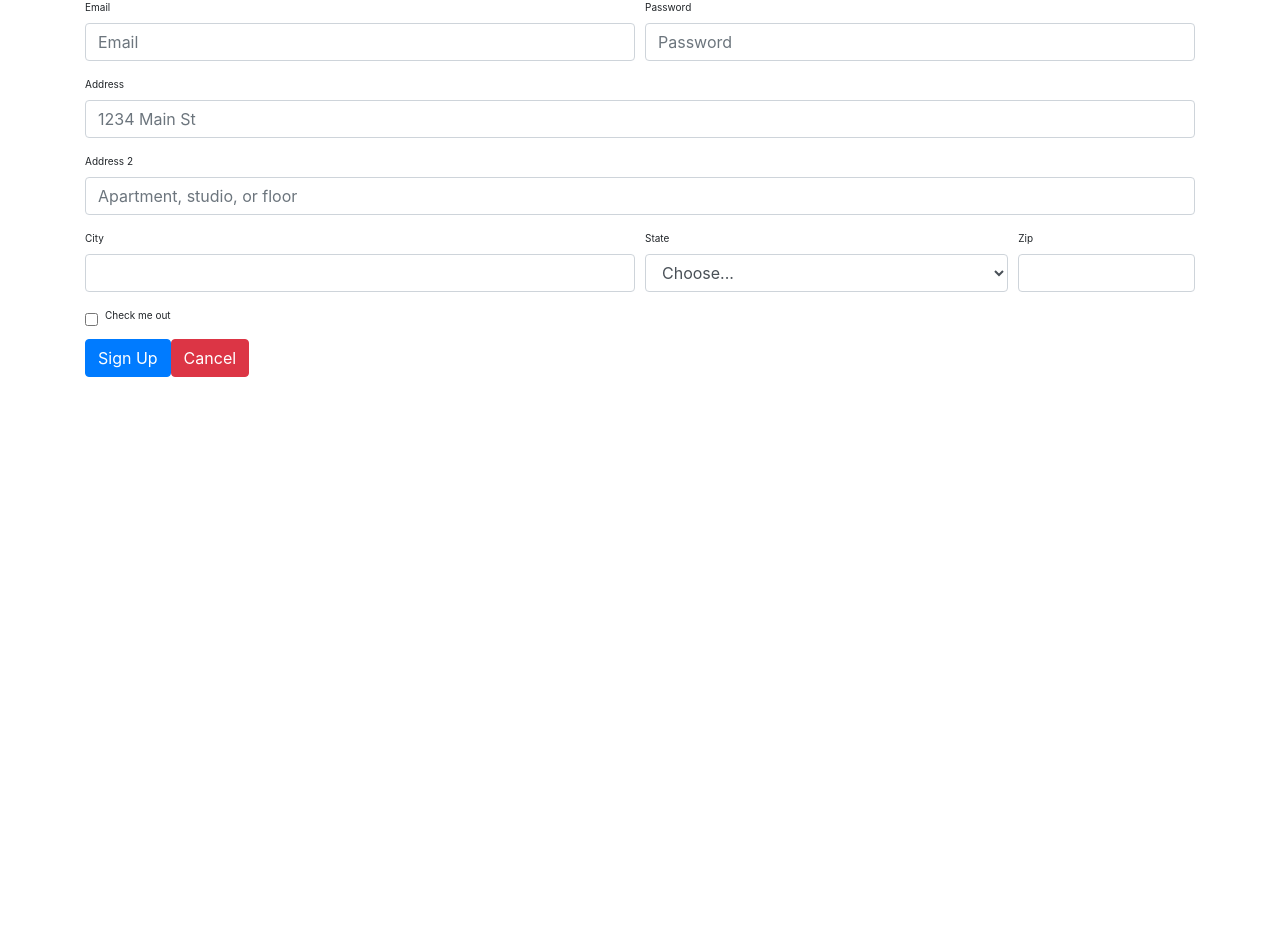
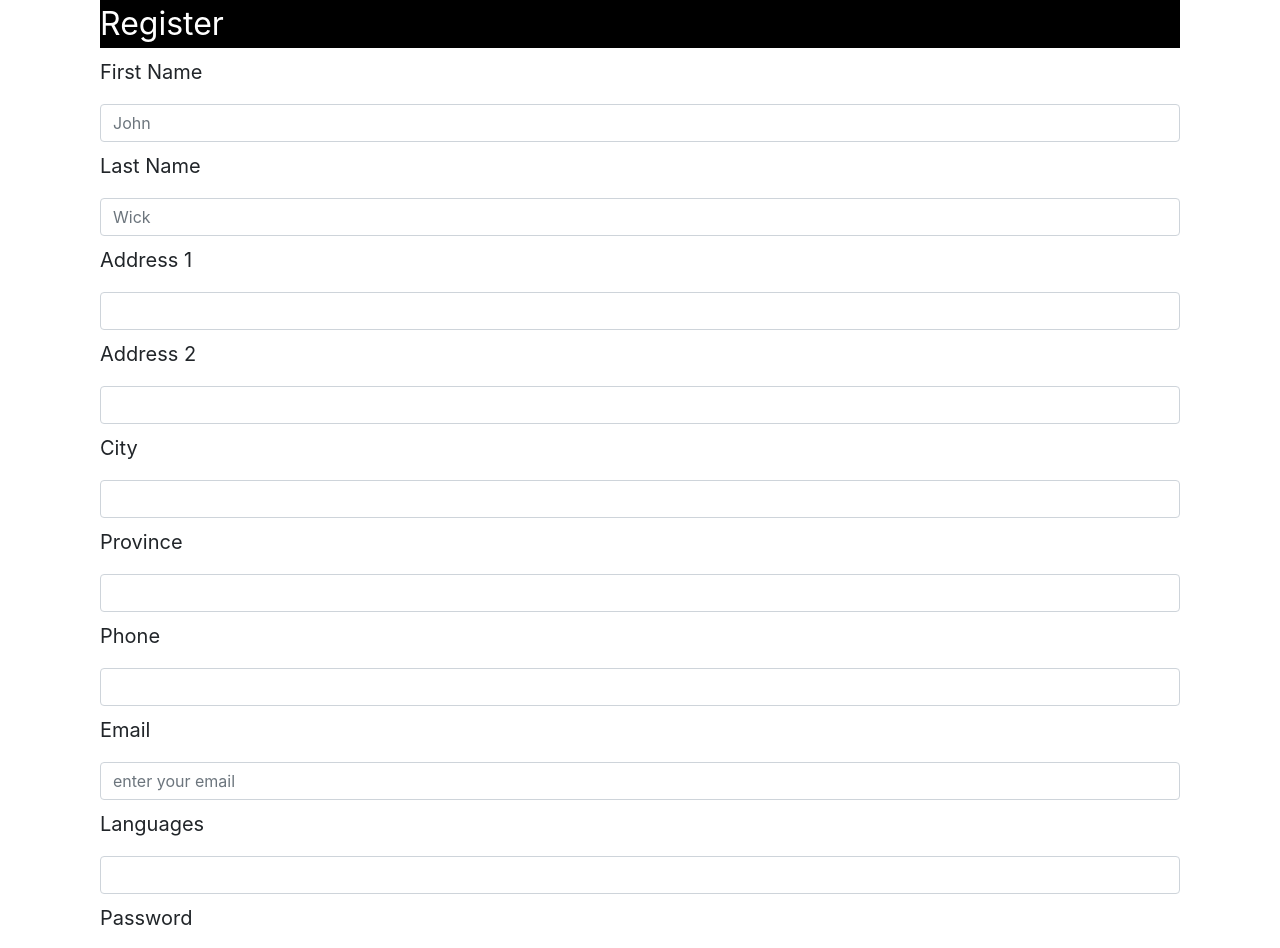
Before and after one commit to rafactor/people-connect, a React (Create React App) app in the folder client/: page /register in a window 1280 px wide. Shown: the top 948 px of the page. Before the commit the page ends 800 px from the top, so only its background shows below. Built offline with nearby package versions, Linux system fonts and the light colour scheme; a web font is replaced by a local one.

Commit message:
built register page without styling

```diff
--- a/client/src/components/forms.js
+++ b/client/src/components/forms.js
@@ -1,4 +1,6 @@
 import React from "react";
+import { useTranslation, withTranslation, Trans } from "react-i18next";
+import { Link } from "react-router-dom";
 
 export function Container({ fluid, children }) {
     return <div className={`container${fluid ? "-fluid" : ""}`}>{children}</div>;
@@ -34,19 +36,26 @@ export function Col({ size, children }) {
   }
 
  export function TextInput(props) {
+  const { t, i18n } = useTranslation();
+
     return (
       <div>
-        <label className="form-label col-form-label-lg" htmlFor={props.id}>{props.label}</label>
-        <input className={`form-control ${props.additionalClasses}`} {...props}/>
+        <label className="form-label col-form-label-lg"
+               htmlFor={props.id}>{t(props.label)}</label>
+        <input className={`form-control ${props.additionalClasses}`}
+               placeholder={`${t(props.placeholder)}`}
+               {...props}/>
       </div>
     );
   }
 
   export function Button(props) {
+    const { t, i18n } = useTranslation();
+
     return (
 
          <button className={`btn  btn-lg  ${props.additionalClasses}`} {...props}>
-                {props.label}
+                {t(props.label)}
           </button>
 
     )
@@ -54,6 +63,8 @@ export function Col({ size, children }) {
 
 
   export function Check(props) {
+    const { t, i18n } = useTranslation();
+
     return (
       <div className="form-group form-check">
         <input  type="checkbox"
@@ -61,7 +72,7 @@ export function Col({ size, children }) {
                 id={props.id}/>
         <label className="form-check-label col-form-label"
                for={props.id}>
-               {props.label}
+               {t(props.label)}
         </label>
       </div>
     )
--- /dev/null
+++ b/client/src/components/header.js
@@ -0,0 +1,42 @@
+import React from "react";
+import { useTranslation, withTranslation, Trans } from "react-i18next";
+
+
+export function NavBar(){
+    return(
+        <nav className="navbar navbar-expand-lg navbar-light bg-light">
+        <button className="navbar-toggler" type="button" data-toggle="collapse" data-target="#navbarTogglerDemo03" aria-controls="navbarTogglerDemo03" aria-expanded="false" aria-label="Toggle navigation">
+          <span className="navbar-toggler-icon"></span>
+        </button>
+        <a className="navbar-brand" href="#">Navbar</a>
+
+        <div className="collapse navbar-collapse" id="navbarTogglerDemo03">
+          <ul className="navbar-nav mr-auto mt-2 mt-lg-0">
+            <li className="nav-item active">
+              <a className="nav-link" href="#">Home <span className="sr-only">(current)</span></a>
+            </li>
+            <li className="nav-item">
+              <a className="nav-link" href="#">Link</a>
+            </li>
+            <li className="nav-item">
+              <a className="nav-link disabled" href="#" tabindex="-1" aria-disabled="true">Disabled</a>
+            </li>
+          </ul>
+          <form className="form-inline my-2 my-lg-0">
+            <input className="form-control mr-sm-2" type="search" placeholder="Search" aria-label="Search"/>
+            <button className="btn btn-outline-success my-2 my-sm-0" type="submit">Search</button>
+          </form>
+        </div>
+      </nav>
+    )
+}
+
+export function Header(props) {
+  const { t, i18n } = useTranslation();
+
+  return (
+    <div className="non-logged-header">
+      {t(props.heading)}
+    </div>
+  )
+}
--- a/client/src/translations/ar/common.json
+++ b/client/src/translations/ar/common.json
@@ -1,5 +1,6 @@
 {
     "Title": "تواصل الناس",
     "Subtitle":"ابحث عن مزود خدمة يتحدث لغتك",
-    "language": "لغة"
+    "language": "لغة",
+    "login":"تسجيل الدخول"
    }
--- a/client/src/translations/en/common.json
+++ b/client/src/translations/en/common.json
@@ -2,5 +2,13 @@
     "Title": "People Connect",
     "Subtitle":"Find a service provider who speaks <strong>your language</strong>",
     "language": "language",
-    "appName": "People Connect"
+    "appName": "People Connect",
+    "login":"login",
+    "Email":"Email",
+    "enter your email":"enter your email",
+    "Password":"Password",
+    "password":"password",
+    "Remember Me":"Remember Me",
+    "Sign In":"Sign In",
+    "Sign Up":"Sign Up"
   }
--- a/client/src/translations/pt/common.json
+++ b/client/src/translations/pt/common.json
@@ -1,5 +1,13 @@
 {
     "Title": "People Connect",
     "Subtitle":"Encontro um prestador de serviços que <strong>fala a sua língua</strong>",
-    "language": "idioma"
+    "language": "idioma",
+    "login":"entrar",
+    "Email":"E-mail",
+    "enter your email":"entre seu e-mail",
+    "Password":"Senha",
+    "password":"senha",
+    "Remember Me":"Lembrar senha",
+    "Sign In":"Entrar",
+    "Sign Up":"Registrar"
    }
--- a/client/src/translations/ua/common.json
+++ b/client/src/translations/ua/common.json
@@ -1,5 +1,6 @@
 {
     "Title": "Люди підключаються",
     "Subtitle":"Знайдіть постачальника послуг, який говорить вашою мовою",
-    "language": "мовою"
+    "language": "мовою",
+    "login":"Логін"
    }
--- a/client/src/views/common.scss
+++ b/client/src/views/common.scss
@@ -15,3 +15,9 @@
         // float: right;
     }
 }
+
+.non-logged-header{
+    background-color: black;
+    font-size: 2rem;
+    color:white;
+}
--- a/client/src/views/home.js
+++ b/client/src/views/home.js
@@ -109,12 +109,14 @@ function Page() {
   }
 
 function ActionButtons() {
+  const { t, i18n } = useTranslation();
+
   return (
     <div className="home-container__buttons">
       <Link type="button"
               className="btn btn-primary"
               to="/login"
-              >Login</Link>
+              >{t("login")}</Link>
         <Link type="button"
               className="btn btn-primary"
               to="/register"
--- a/client/src/views/login.js
+++ b/client/src/views/login.js
@@ -1,12 +1,18 @@
 import React, { Component } from "react";
+import { useTranslation, withTranslation, Trans } from "react-i18next";
+import { Container, FormValidation, FormRow, Col, TextInput, Button, Check } from "../components/forms"
+import { Header } from "../components/header";
 import { Link } from "react-router-dom";
-import { Container, FormValidation, FormRow, Col, TextInput, Button, Check } from "../components/forms"
+
 
 export default class Login extends Component {
     render() {
+        // const { t, i18n } = this.props;
+
         return (
             <div>
                 <Container>
+                    <Header heading="appName"/>
                     <FormValidation>
                         <FormRow>
                             <Col size="md-12">
@@ -24,15 +30,17 @@ export default class Login extends Component {
                                            />
                                 <Check label="Remember Me"
                                            id="login-check-remember"
-                                           type="password"
                                            additionalClasses="anotherclass"
                                            />
                                 </Col>
                         </FormRow>
                             <Button
-                                label="Log In"
+                                label="Sign In"
                                 type="submit"
                                 additionalClasses="btn-primary"/>
+
+                        <Link to="/register">Sign Up</Link>
+
                     </FormValidation>
                     <hr/>
                     <Button
@@ -49,6 +57,7 @@ export default class Login extends Component {
                                 label="Github"
                                 type="button"
                                 additionalClasses="btn-dark btn-login-with"/>
+
 
                 </Container>
                 {/* <form>
--- a/client/src/views/register.js
+++ b/client/src/views/register.js
@@ -1,6 +1,8 @@
 import React, { Component, Suspense } from "react";
 import { useTranslation, withTranslation, Trans } from "react-i18next";
 import { Link } from "react-router-dom";
+import { Container, FormValidation, FormRow, Col, TextInput, Button, Check } from "../components/forms"
+import { Header } from "../components/header"
 
 
 // Component using the Trans component
@@ -8,56 +10,92 @@ function RegisterForm() {
   const { t, i18n } = useTranslation();
 
     return (
-        <div>
-        <form>
-            <div class="form-row">
-            <div class="form-group col-md-6">
-                <label for="inputEmail4">Email</label>
-                <input type="email" class="form-control" id="inputEmail4" placeholder="Email"/>
-            </div>
-            <div class="form-group col-md-6">
-                <label for="inputPassword4">Password</label>
-                <input type="password" class="form-control" id="inputPassword4" placeholder="Password"/>
-            </div>
-            </div>
-            <div class="form-group">
-            <label for="inputAddress">Address</label>
-            <input type="text" class="form-control" id="inputAddress" placeholder="1234 Main St"/>
-            </div>
-            <div class="form-group">
-            <label for="inputAddress2">Address 2</label>
-            <input type="text" class="form-control" id="inputAddress2" placeholder="Apartment, studio, or floor"/>
-            </div>
-            <div class="form-row">
-            <div class="form-group col-md-6">
-                <label for="inputCity">City</label>
-                <input type="text" class="form-control" id="inputCity"/>
-            </div>
-            <div class="form-group col-md-4">
-                <label for="inputState">State</label>
-                <select id="inputState" class="form-control">
-                <option selected>Choose...</option>
-                <option>...</option>
-                </select>
-            </div>
-            <div class="form-group col-md-2">
-                <label for="inputZip">Zip</label>
-                <input type="text" class="form-control" id="inputZip"/>
-            </div>
-            </div>
-            <div class="form-group">
-            <div class="form-check">
-                <input class="form-check-input" type="checkbox" id="gridCheck"/>
-                <label class="form-check-label" for="gridCheck">
-                Check me out
-                </label>
-            </div>
-            </div>
-            <button type="submit" class="btn btn-primary">Sign Up</button>
-            <Link class="btn btn-danger" to="/">Cancel</Link>
+          <Container>
+          <Header heading="Register"/>
+          <FormValidation>
+              <FormRow>
+                  <Col size="md-12">
+                      <TextInput label="First Name"
+                                id="register-first-name-input"
+                                type="text"
+                                placeholder="John"
+                                additionalClasses="anotherclass"
+                                />
 
-        </form>
-        </div>
+                      <TextInput label="Last Name"
+                                id="register-last-name-input"
+                                type="text"
+                                placeholder="Wick"
+                                additionalClasses="anotherclass"
+                                />
+
+                      <TextInput label="Address 1"
+                                id="register-adress1-input"
+                                type="text"
+                                placeholder=""
+                                additionalClasses="anotherclass"
+                                />
+
+                      <TextInput label="Address 2"
+                                id="register-adress2-input"
+                                type="text"
+                                placeholder=""
+                                additionalClasses="anotherclass"
+                                />
+
+                      <TextInput label="City"
+                                id="register-city-input"
+                                type="text"
+                                placeholder=""
+                                additionalClasses="anotherclass"
+                                />
+
+                      <TextInput label="Province"
+                                id="register-province-input"
+                                type="text"
+                                placeholder=""
+                                additionalClasses="anotherclass"
+                                />
+
+                      <TextInput label="Phone"
+                                id="register-phone-input"
+                                type="number"
+                                placeholder=""
+                                additionalClasses="anotherclass"
+                                />
+
+                      <TextInput label="Email"
+                                id="register-email-input"
+                                type="email"
+                                placeholder="enter your email"
+                                additionalClasses="anotherclass"
+                                />
+
+                      <TextInput label="Languages"
+                                id="register-language-input"
+                                type="text"
+                                additionalClasses="anotherclass"
+                                />
+
+                      <TextInput label="Password"
+                                id="register-password-input"
+                                type="password"
+                                placeholder="password"
+                                additionalClasses="anotherclass"
+                                />
+
+                      </Col>
+              </FormRow>
+                  <Button
+                      label="Sign Up"
+                      type="submit"
+                      additionalClasses="btn-primary"/>
+
+                  <Link to="/login">{t("login")}</Link>
+          </FormValidation>
+
+
+      </Container>
     );
   }
 
```
